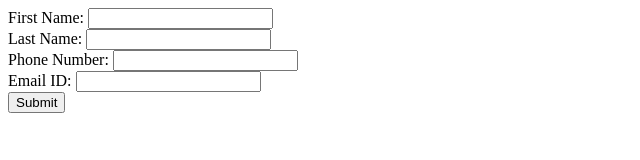
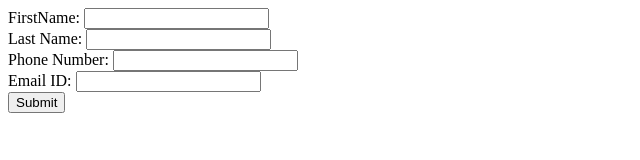
Before and after one commit to acciojob/form-login-2-Kyamu, a website: page main.html in a window 1280 px wide. Shown: the full height of the page, 0-640 px from the left. Drawn offline with Linux system fonts and the light colour scheme.

Commit message:
created a submission

```diff
--- a/main.html
+++ b/main.html
@@ -9,7 +9,7 @@
 <body>
 
 	<form id="myform">
-		  <label for="firstName">First Name:</label>
+		  <label for="firstName">FirstName:</label>
 	<input type="text" id="firstName"><br>
 
 	<label for="lastName">Last Name:</label>
```
